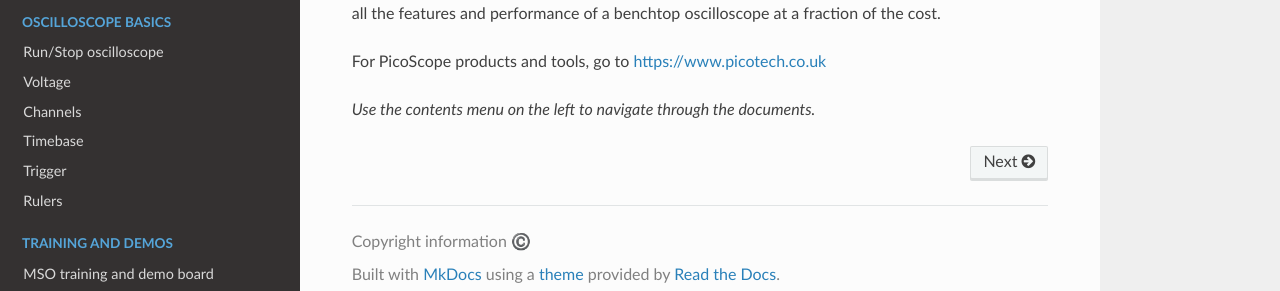
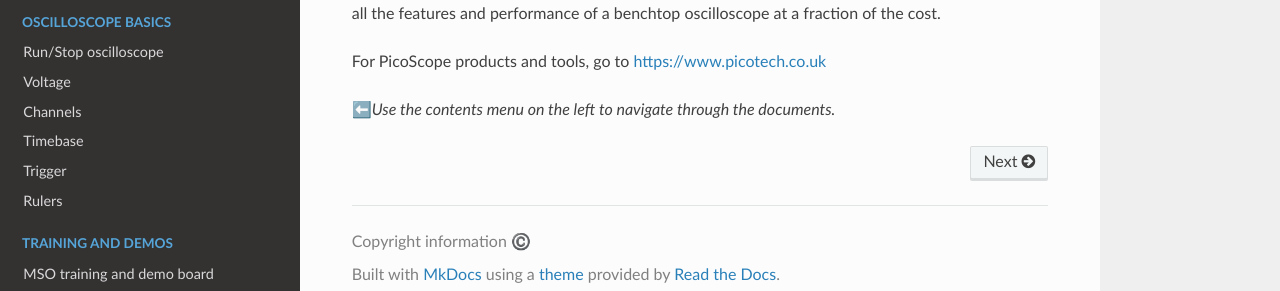
Before and after one commit to JamesPicoTech/test-ps7-manual, an MkDocs documentation site: the page built from docs/index.md, in a window 1280 px wide. Shown: the part 202-493 px from the top of the page. Built offline with MkDocs 1.6.1, drawn with Linux system fonts in a browser that asks for light colours; nearby versions of some CDN libraries.

```diff
--- a/docs/index.md
+++ b/docs/index.md
@@ -6,4 +6,4 @@ oscilloscope at a fraction of the cost.
 
 For PicoScope products and tools, go to [https://www.picotech.co.uk](https://www.picotech.com)
 
-*Use the contents menu on the left to navigate through the documents.*
+⬅️*Use the contents menu on the left to navigate through the documents.*
```
